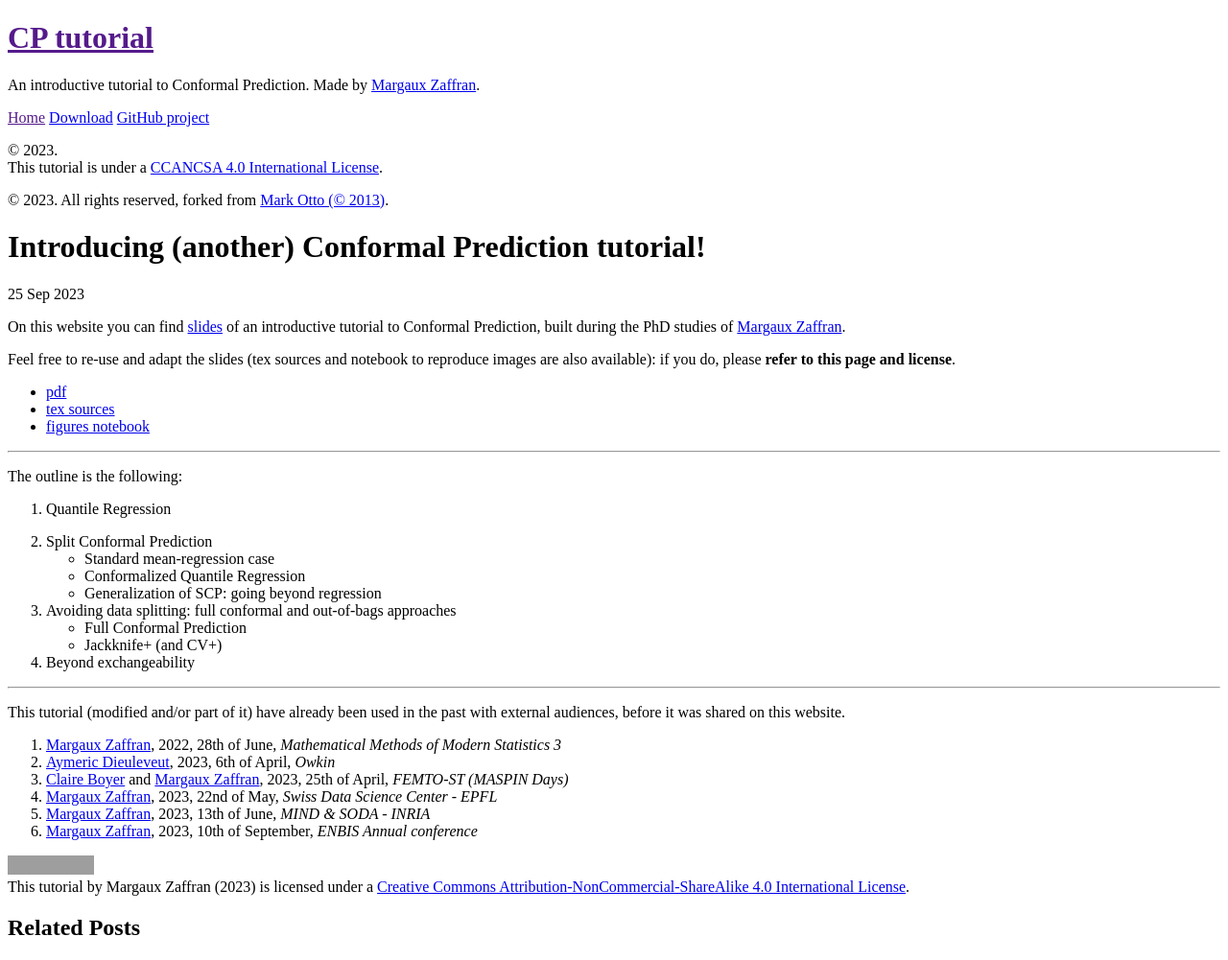
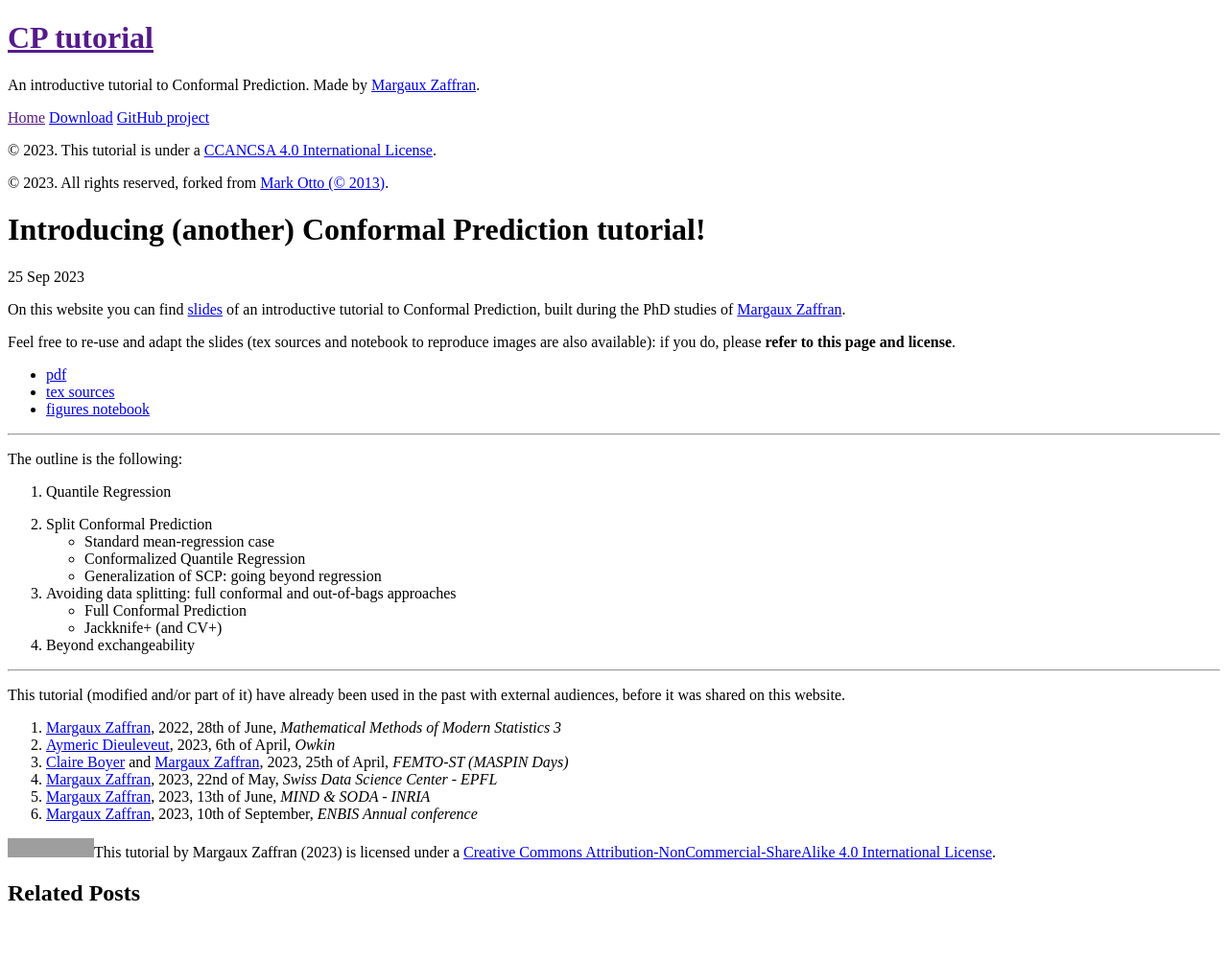
Before and after one commit to conformalpredictionintro/conformalpredictionintro.github.io, a Jekyll site: the page built from _posts/2023-09-25-introducing-cptuto.md, in a window 1280 px wide. Shown: the whole page at 96% size. Built offline with Jekyll 4.4.1, drawn with Linux system fonts in a browser that asks for light colours; Markdown is read by kramdown in place of the engine named in the settings; after the commit the page ends 965 px from its top, so only the background shows below that; grey boxes are pictures that could not be loaded.

Commit message:
remove br

```diff
--- a/_includes/sidebar.html
+++ b/_includes/sidebar.html
@@ -30,7 +30,7 @@
       <a class="sidebar-nav-item" href="{{ site.github.repo }}">GitHub project</a>
     </nav>
 
-    <p>&copy; 2023. <br />This tutorial is under a <a rel="license" href="http://creativecommons.org/licenses/by-nc-sa/4.0/">CCANCSA 4.0 International License</a>.</p>
+    <p>&copy; 2023. This tutorial is under a <a rel="license" href="http://creativecommons.org/licenses/by-nc-sa/4.0/">CCANCSA 4.0 International License</a>.</p>
     <p>&copy; {{ site.time | date: '%Y' }}. All rights reserved, forked from <a rel="license" href="https://github.com/poole/hyde#license">Mark Otto (&copy; 2013)</a>.</p>
   </div>
 </div>
--- a/_posts/2023-09-25-introducing-cptuto.md
+++ b/_posts/2023-09-25-introducing-cptuto.md
@@ -35,4 +35,4 @@
 1. [Margaux Zaffran](https://mzaffran.github.io/), 2023, 13th of June, _MIND & SODA - INRIA_
 1. [Margaux Zaffran](https://mzaffran.github.io/), 2023, 10th of September, _ENBIS Annual conference_
 
-<a rel="license" href="http://creativecommons.org/licenses/by-nc-sa/4.0/"><img alt="Creative Commons License" style="border-width:0" src="https://i.creativecommons.org/l/by-nc-sa/4.0/88x31.png" /></a><br />This tutorial by Margaux Zaffran (2023) is licensed under a <a rel="license" href="http://creativecommons.org/licenses/by-nc-sa/4.0/">Creative Commons Attribution-NonCommercial-ShareAlike 4.0 International License</a>.
+<a rel="license" href="http://creativecommons.org/licenses/by-nc-sa/4.0/"><img alt="Creative Commons License" style="border-width:0" src="https://i.creativecommons.org/l/by-nc-sa/4.0/88x31.png" /></a>This tutorial by Margaux Zaffran (2023) is licensed under a <a rel="license" href="http://creativecommons.org/licenses/by-nc-sa/4.0/">Creative Commons Attribution-NonCommercial-ShareAlike 4.0 International License</a>.
```
